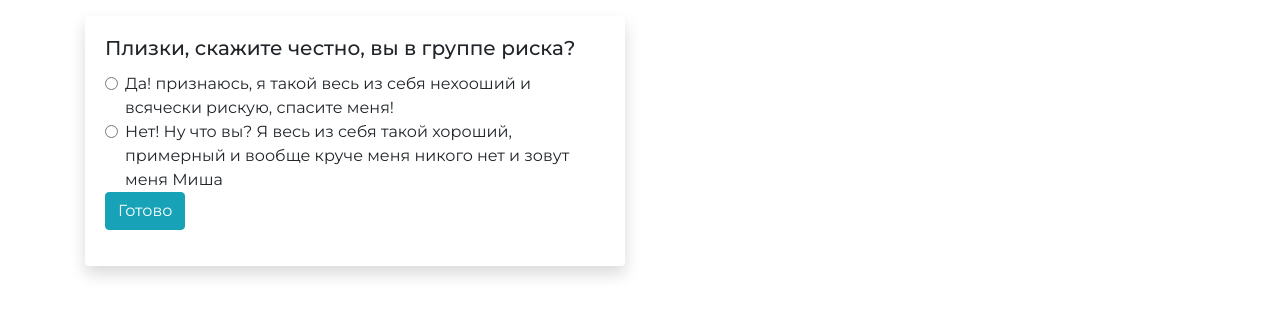
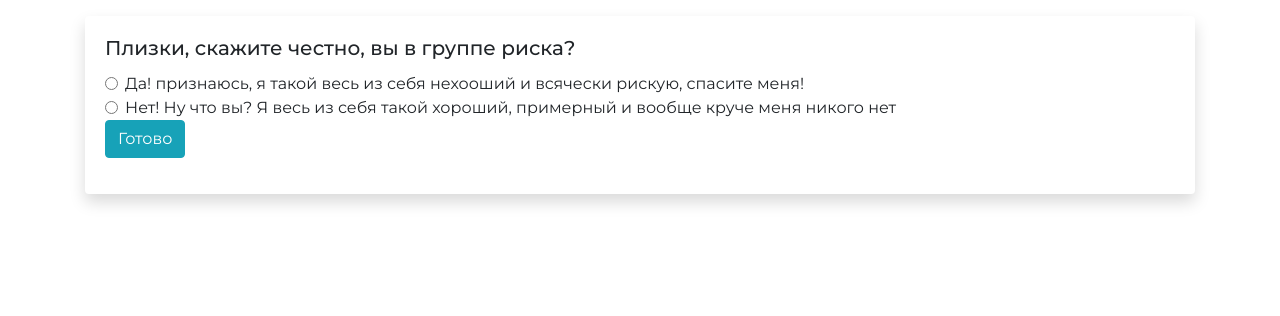
Before and after one commit to Faralaks/PsyTest, a Flask app: template application/templates/test_1.html in a window 1280 px wide. Shown: the part 56-372 px from the top of the page. Run offline with Flask 2, Linux system fonts and the light colour scheme; the template is opened without the code that fills it, so the values that code supplies are empty; some libraries are stand-ins or nearby versions.

Commit message:
Редизайн теста 1

```diff
--- a/application/templates/test_1.html
+++ b/application/templates/test_1.html
@@ -1,7 +1,6 @@
 {% extends "base.html" %}
 {% block body %}
-    <div class="row" xmlns="http://www.w3.org/1999/html">
-        <div class="col-md-6">
+
             <div class="card border-0 shadow" id="add_testees_card">
                 <div class="card-body">
                     <form method="post" action="{{ url_for('testee') }}">
@@ -15,14 +14,12 @@
                         <div class="form-check">
                             <input class="form-check-input" type="radio" name="q1" id="t1q1a2" value=1>
                             <label class="form-check-label" for="t1q1a2">
-                                Нет! Ну что вы? Я весь из себя такой хороший, примерный и вообще круче меня никого нет и зовут меня Миша
+                                Нет! Ну что вы? Я весь из себя такой хороший, примерный и вообще круче меня никого нет
                             </label>
                         </div>
                         <div class="form-group"><input type="submit" class="btn btn-info" value="Готово"></div>
                     </form>
                 </div>
             </div>
-        </div>
-    </div>
 
 {% endblock %}
```
